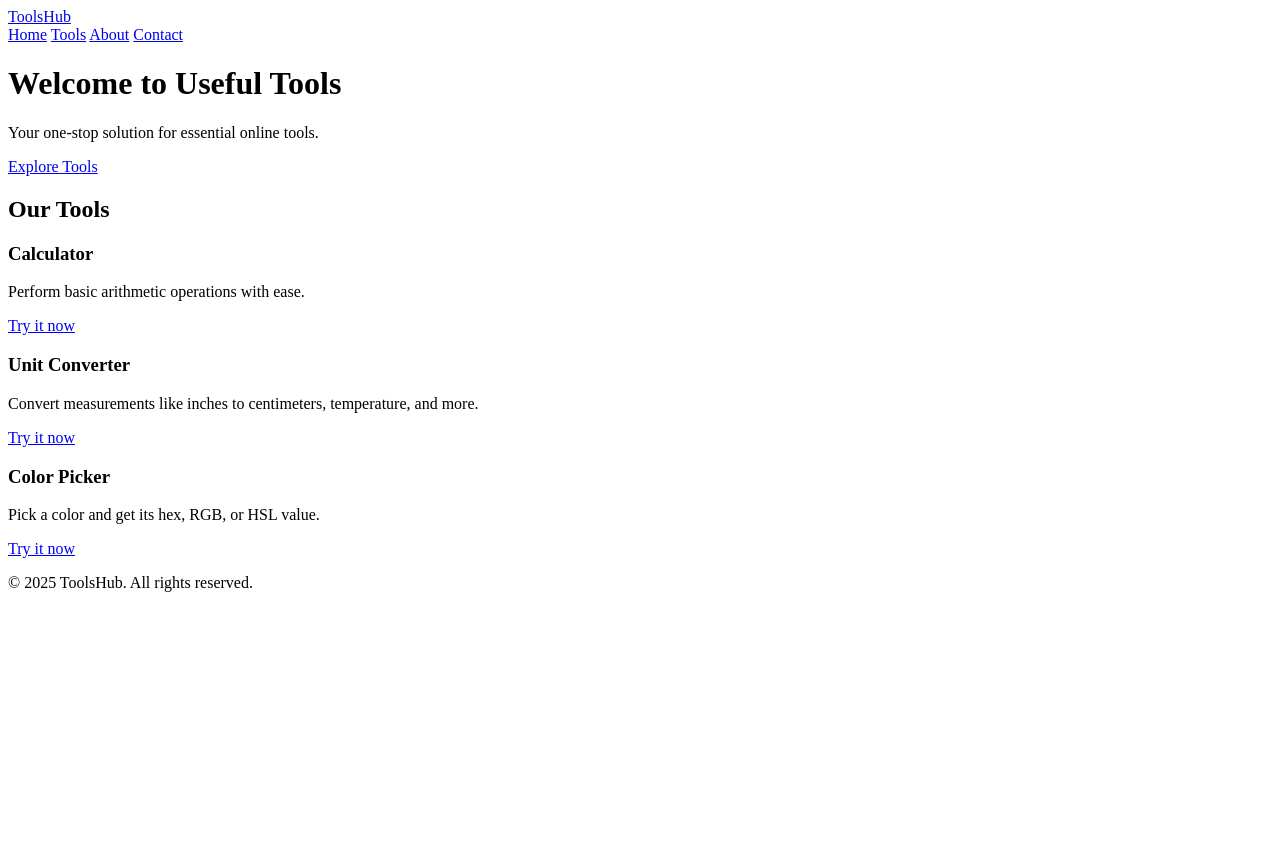
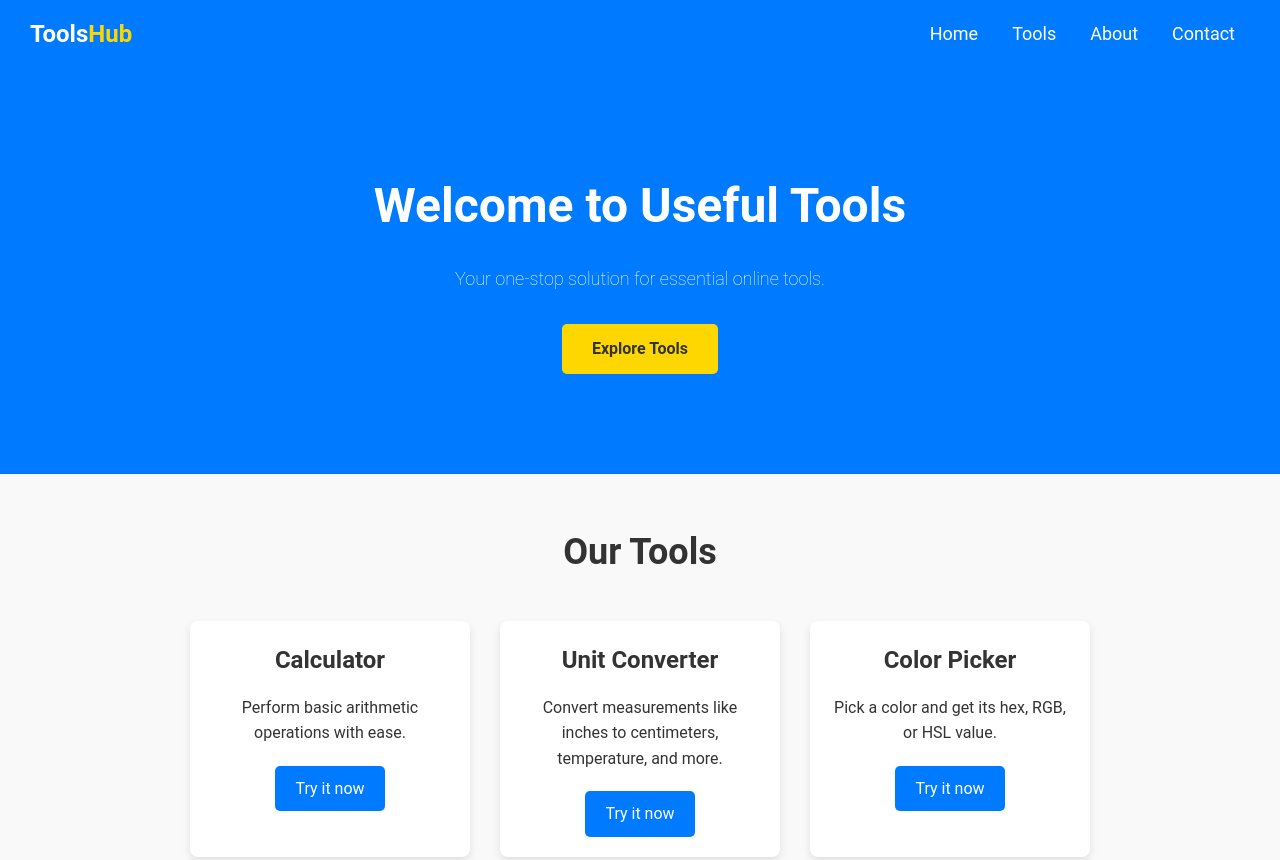
Before and after one commit to RusilKoirala/AllOne, a plain HTML site: page public/index.html in a window 1280 px wide. Shown: the top 860 px of the page. Before the commit the page ends 800 px from the top, so only its background shows below. Drawn offline with Linux system fonts and the light colour scheme; the site is published under a folder, as on GitHub Pages, so addresses that start at the root find nothing.

Commit message:
CSS problem with index.html

```diff
--- a/public/index.html
+++ b/public/index.html
@@ -4,7 +4,7 @@
     <meta charset="UTF-8">
     <meta name="viewport" content="width=device-width, initial-scale=1.0">
     <title>Home</title>
-    <link rel="stylesheet" href="/AllOne/public/css/style.css">
+    <link rel="stylesheet" href="css/style.css">
     <link rel="icon" href="/AllOne/public/assets/ToolsHub.png" type="image/png">
 </head>
 <body>
```
